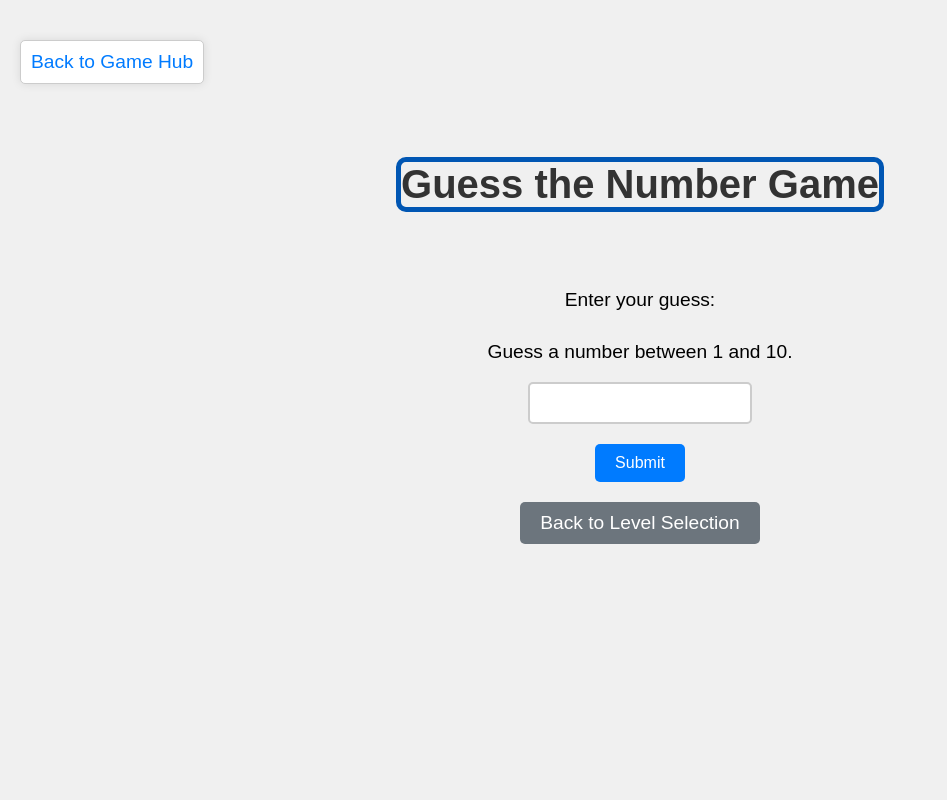
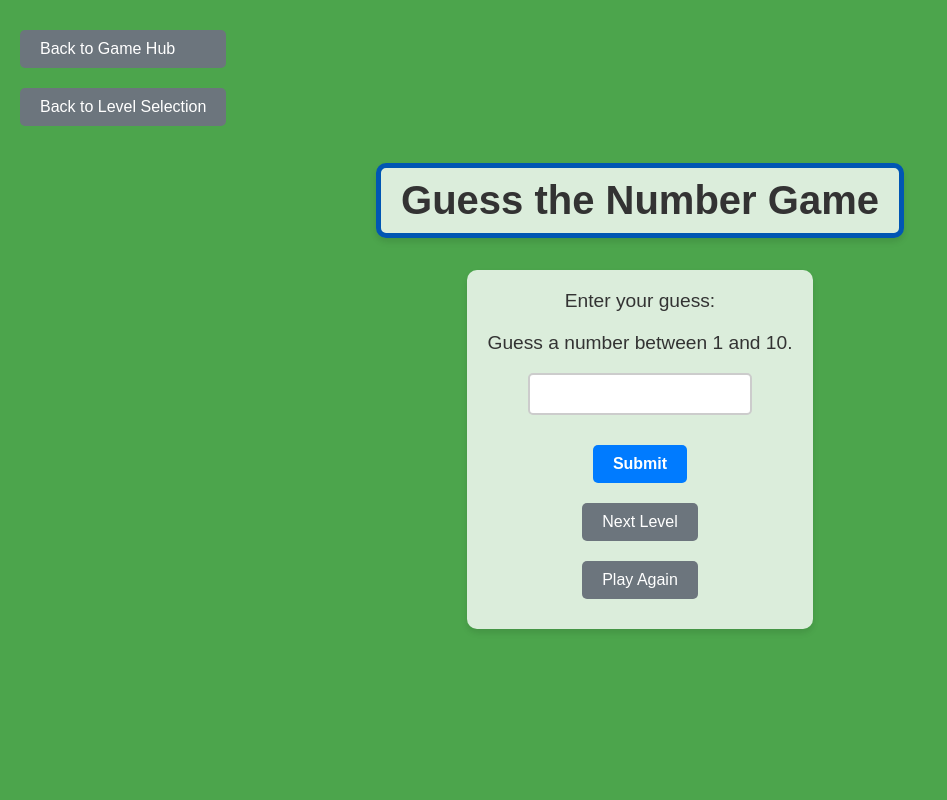
Before and after one commit to sgcoder123/Card_Memory_Game, a Flask app: page /numberguess in a window 1280 px wide. Shown: the whole page, without its empty margins (0-947 px from the left). Run offline with Flask 3, Linux system fonts and the light colour scheme.

Commit message:
Enhance number guessing game: improve UI with new background colors for difficulty levels, add restart and next level functionality, and update navigation buttons

```diff
--- a/static/css/numberguess.css
+++ b/static/css/numberguess.css
@@ -7,23 +7,40 @@ body {
     align-items: center;
     justify-content: center;
     height: 100vh;
-    background-color: #f0f0f0;
+}
+/* Remove the specific styling for the back_to_hub class */
+.back_to_hub {
+    display: none;
 }
 
-.back_to_hub {
+/* Add a specific background color for the numberguesshome.html page */
+body.numberguesshome {
+    background-color: #dbdbdb; /* Light solid color */
+}
+
+body.numberguess.easy {
+    background-color: rgba(0, 128, 0, 0.7); /* Light green background */
+}
+
+body.numberguess.medium {
+    background-color: rgba(255, 165, 0, 0.7); /* Light orange background */
+}
+
+body.numberguess.hard {
+    background-color: rgba(255, 0, 0, 0.7); /* Light red background */
+}
+
+.top-left-buttons {
     position: absolute;
     top: 20px;
     left: 20px;
-    padding: 10px;
-    background-color: #fff;
-    border: 1px solid #ccc;
-    border-radius: 5px;
-    box-shadow: 0 0 10px rgba(0, 0, 0, 0.1);
+    display: flex;
+    flex-direction: column;
 }
 
 h1 {
     color: #333;
-    margin-top: 0; /* Adjusted margin to move the header lower */
+    margin-top: 50px; /* Move the header lower */
     font-size: 2.5em;
     border-radius: 10px;
     border-color: #0056b3;
@@ -31,20 +48,28 @@ h1 {
     border-width: 5px;
     font-weight: bold;
     position: relative;
-    top: 0; /* Move the header lower */
+    top: 0;
+    background-color: rgba(255, 255, 255, 0.8);
+    padding: 10px 20px;
+    box-shadow: 0 4px 6px rgba(0, 0, 0, 0.1);
 }
 
 form {
-    margin-bottom: 20px;
+    margin-bottom: 40px;
     display: flex;
     flex-direction: column;
     align-items: center;
-    margin-top: 50px; /* Adjusted margin to move the form elements lower */
+    margin-top: 5px; /* Move the form higher */
+    background-color: rgba(255, 255, 255, 0.8);
+    padding: 20px;
+    border-radius: 10px;
+    box-shadow: 0 4px 6px rgba(0, 0, 0, 0.1);
 }
 
 label {
     margin-bottom: 10px;
     font-size: 1.2em;
+    color: #333;
 }
 
 input {
@@ -57,7 +82,7 @@ input {
     text-align: center;
 }
 
-button {
+button, .btn-secondary {
     padding: 10px 20px;
     font-size: 1em;
     color: #fff;
@@ -66,20 +91,19 @@ button {
     border-radius: 5px;
     cursor: pointer;
     transition: background-color 0.3s ease;
+    margin: 10px 0;
+    width: auto; /* Adjust width to fit text */
+    white-space: nowrap; /* Prevent text wrapping */
 }
-
-button:hover {
+.btn-primary{
+    font-weight: bold;
+}
+button:hover, .btn-secondary:hover {
     background-color: #0056b3;
 }
 
 .btn-secondary {
     background-color: #6c757d;
-    color: #fff;
-    border: none;
-    border-radius: 5px;
-    padding: 10px 20px;
-    cursor: pointer;
-    transition: background-color 0.3s ease;
 }
 
 .btn-secondary:hover {
@@ -88,7 +112,8 @@ button:hover {
 
 p {
     font-size: 1.2em;
-    margin-top: 20px;
+    margin-top: 10px; /* Move the paragraphs higher */
+    color: #333;
 }
 
 a {
@@ -104,6 +129,37 @@ a:hover {
 
 #status {
     font-size: 1.2em;
-    margin-top: 20px;
+    margin-top: -10px; /* Move the status higher */
     color: #333;
 }
+
+#message {
+    font-size: 1.2em;
+    color: #333;
+    margin-top: -10px; /* Move the message higher */
+}
+
+.level-container {
+    border: 2px solid;
+    padding: 10px;
+    margin: 10px 0;
+    text-align: center;
+    border-radius: 5px;
+    color: white; /* Set font color to white */
+}
+
+.level-container.easy {
+    border-color: green;
+    background-color: rgba(0, 128, 0, 0.7); /* Light green background */
+}
+
+.level-container.medium {
+    border-color: orange;
+    background-color: rgba(255, 165, 0, 0.7); /* Light orange background */
+
+}
+
+.level-container.hard {
+    border-color: red;
+    background-color: rgba(255, 0, 0, 0.7); /* Light red background */
+}
--- a/static/js/numberguess.js
+++ b/static/js/numberguess.js
@@ -6,7 +6,14 @@ if (level === 'easy') {
 } else {
     maxNumber = 30;
 }
-let randomNumber = Math.floor(Math.random() * maxNumber) + 1;
+
+function generateRandomNumber(max) {
+    const array = new Uint32Array(1);
+    window.crypto.getRandomValues(array);
+    return (array[0] % max) + 1;
+}
+
+let randomNumber = generateRandomNumber(maxNumber);
 let attempts = 0;
 const maxAttempts = 10;
 
@@ -41,3 +48,25 @@ function checkGuess() {
         status.textContent = 'No attempts left.';
     }
 }
+
+function restartGame() {
+    attempts = 0;
+    randomNumber = generateRandomNumber(maxNumber);
+    document.getElementById('guess').value = '';
+    document.getElementById('message').textContent = '';
+    document.getElementById('status').textContent = `You have ${maxAttempts} attempts left.`;
+    document.getElementById('status').style.display = 'block';
+    document.getElementById('submit').disabled = false;
+}
+
+function nextLevel() {
+    let nextLevel;
+    if (level === 'easy') {
+        nextLevel = 'medium';
+    } else if (level === 'medium') {
+        nextLevel = 'hard';
+    } else {
+        nextLevel = 'easy';
+    }
+    window.location.href = `/numberguess?level=${nextLevel}`;
+}
--- a/templates/cardmemory_play.html
+++ b/templates/cardmemory_play.html
@@ -30,7 +30,7 @@
     <!-- Display the win message -->
     <div id="win-message" class="hidden">
         <h2>Congratulations! You matched all of the cards!!!.</h2>
-        <button onclick="nextLevel()">Next Level</button>
+        <button onclick="nextLevel()" id="next-level-button">Next Level</button>
         <button onclick="backToLevelSelection()">Back to Level Selection</button>
     </div>
     <!-- Container for the game cards -->
--- a/templates/numberguess.html
+++ b/templates/numberguess.html
@@ -6,15 +6,21 @@
     <title>Guess the Number</title>
     <link rel="stylesheet" href="{{ url_for('static', filename='css/numberguess.css') }}">
 </head>
-<body>
-    <a href="/" class="back_to_hub">Back to Game Hub</a>
+<body class="numberguess {{ level }}">
+    <div class="top-left-buttons">
+        <a href="/" class="btn btn-secondary">Back to Game Hub</a>
+        <a href="{{ url_for('numberguesshome') }}" class="btn btn-secondary">Back to Level Selection</a>
+    </div>
     <h1>Guess the Number Game</h1>
     <form onsubmit="event.preventDefault(); checkGuess();">
         <label for="guess">Enter your guess:</label>
         <p id="range"></p>
         <input type="text" id="guess" required>
         <button type="submit" id="submit" class="btn btn-primary">Submit</button>
-        <a href="{{ url_for('numberguesshome') }}" class="btn btn-secondary">Back to Level Selection</a>
+        {% if level != 'hard' %}
+        <button type="button" onclick="nextLevel()" class="btn btn-secondary">Next Level</button>
+        {% endif %}
+        <button type="button" onclick="restartGame()" class="btn btn-secondary">Play Again</button>
     </form>
     <p id="status"></p>
     <p id="message"></p>
```
Also changed, not shown: static/js/scripts.js (+6 -2 lines), templates/numberguesshome.html (+13 -5 lines).
